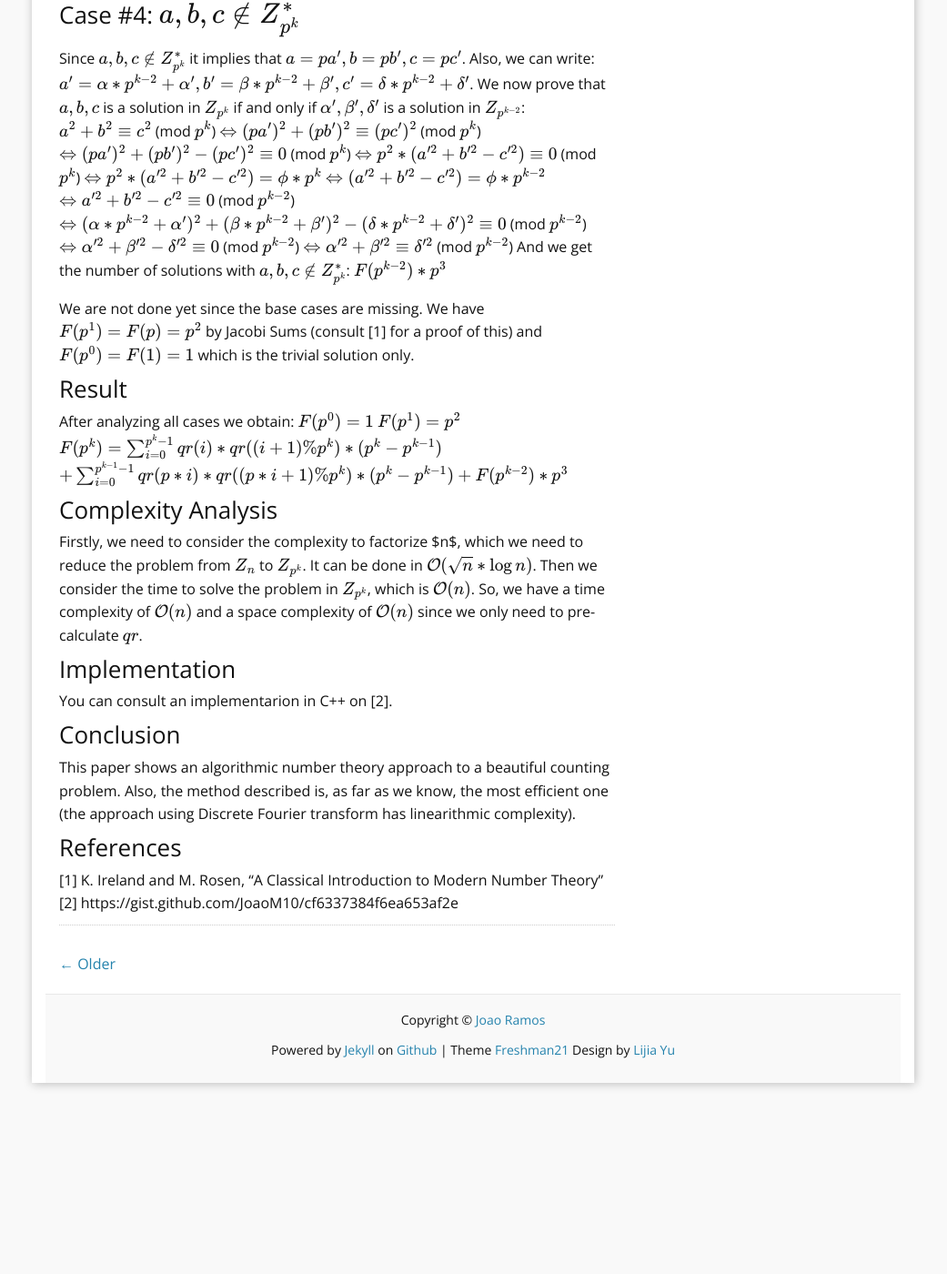
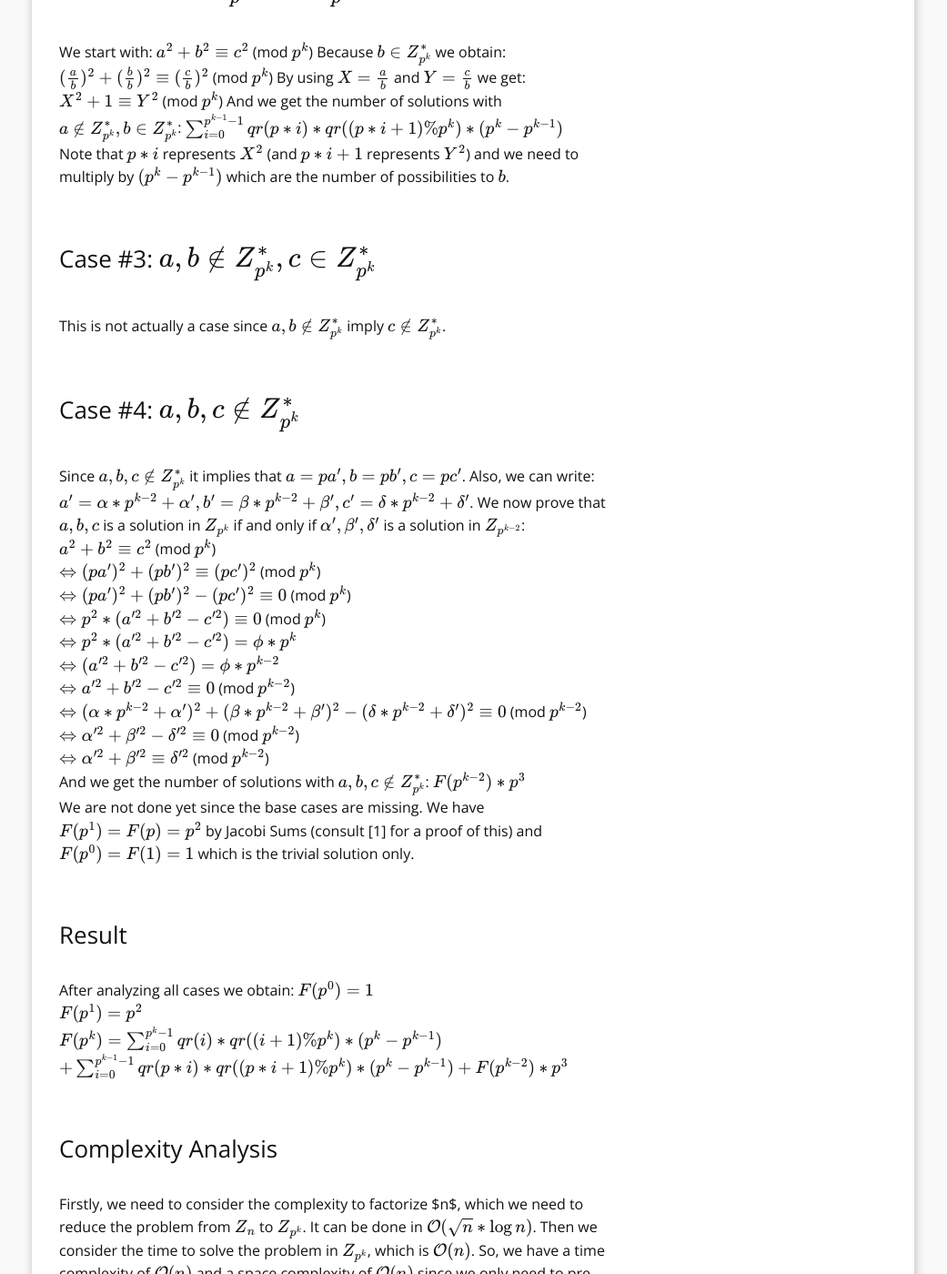
Before and after one commit to JoaoM10/JoaoM10.github.io, a Jekyll site: the page built from _posts/2015-04-18-pythagorean_triples.md, in a window 1280 px wide and 1400 px high, scrolled down 1345 px. Shown: the whole window at 91% size, without its empty margins (120-1161 px from the left). Built offline with Jekyll 4.4.1, drawn with Linux system fonts in a browser that asks for light colours; formulas are drawn with MathJax 3; comment, search, counter and statistics services are not loaded; before the commit the page ends 2565 px from its top, so only the background shows below that.

Commit message:
fix triples post

```diff
--- a/_posts/2015-04-18-pythagorean_triples.md
+++ b/_posts/2015-04-18-pythagorean_triples.md
@@ -10,29 +10,29 @@ comments: true
 
 
 ## Counting Pythagorean Triples in $$Z_n$$
-
+<br>
 To count the number of pythagorean triples in $$Z_n$$ we start by reducing this problem to the problem of counting pythagorean triples in $$Z_{p^k}$$, for some primes $$p$$ and positive integer $$k$$.
 Lets start by define $F(n)$ as the number of solutions to the equation:
 	$$a^2 + b^2 \equiv c^2$$ (mod $$n$$)
-
-
-
+<br>
+<br>
+<br>
 ### Reduction to $$Z_{p^k}$$
-
+<br>
 To reduce our problem to the same one but in $$Z_{p^k}$$ we can apply the Chinese Remainder Theorem.
 Let $$n = p_1^{e_1}...p_r^{e_r}$$ be the prime decomposition of $$n$$, with $$p_i \ne p_j \forall i, j$$. We have:
 	$$F(n) = \prod_{i=1}^r F(p_i^{e_i})$$
-
-
-
+<br>
+<br>
+<br>
 ### Counting in $$Z_{p^k}$$
-
+<br>
 To count the pythagorean triples in $$Z_{p^k}$$ we will procede using case analysis. Lets start by define $$qr(i)$$ as the number of quadratic residues congruent to $$i$$ modulo $$p^k$$.
-
-
-
+<br>
+<br>
+<br>
 ### Case #1: $$a \in Z_{p^k}^*$$
-
+<br>
 We start with:
 	$$a^2 + b^2 \equiv c^2$$ (mod $$p^k$$)
 Because $$a \in Z_{p^k}^*$$ we obtain:
@@ -41,13 +41,13 @@ By using $$X = \frac{b}{a}$$ and $$Y = \frac{c}{a}$$ we get:
 	$$1 + X^2 \equiv Y^2$$ (mod $$p^k$$)
 And we get the number of solutions with $$a \in Z_{p^k}^*$$:
 	$$\sum_{i=0}^{p^k - 1} qr(i) * qr((i + 1) \% p^k) * (p^k - p^{k - 1})$$
-
+<br>
 Note that $$i$$ represents $$X^2$$ (and $$i + 1$$ represents $$Y^2$$) and we need to multiply by $$(p^k - p^{k - 1})$$ which are the number of possibilities to $$a$$.
-
-
-
+<br>
+<br>
+<br>
 ### Case #2: $$a \notin Z_{p^k}^*, b \in Z_{p^k}^*$$
-
+<br>
 We start with:
 	$$a^2 + b^2 \equiv c^2$$ (mod $$p^k$$)
 Because $$b \in Z_{p^k}^*$$ we obtain:
@@ -56,69 +56,69 @@ By using $$X = \frac{a}{b}$$ and $$Y = \frac{c}{b}$$ we get:
 	$$X^2 + 1 \equiv Y^2$$ (mod $$p^k$$)
 And we get the number of solutions with $$a \notin Z_{p^k}^*, b \in Z_{p^k}^*$$:
 	$$\sum_{i=0}^{p^{k - 1} - 1} qr(p * i) * qr((p * i + 1) \% p^k) * (p^k - p^{k - 1})$$
-
+<br>
 Note that $$p*i$$ represents $$X^2$$ (and $$p*i + 1$$ represents $$Y^2$$) and we need to multiply by $$(p^k - p^{k - 1})$$ which are the number of possibilities to $$b$$.
-
-
-
+<br>
+<br>
+<br>
 ### Case #3: $$a,b \notin Z_{p^k}^*, c \in Z_{p^k}^*$$
-
+<br>
 This is not actually a case since $$a,b \notin Z_{p^k}^*$$ imply $$c \notin Z_{p^k}^*$$.
-
-
-
+<br>
+<br>
+<br>
 ### Case #4: $$a,b,c \notin Z_{p^k}^*$$
-
+<br>
 Since $$a,b,c \notin Z_{p^k}^*$$ it implies that $$a = pa', b = pb', c = pc'$$. Also, we can write: $$a' = \alpha * p^{k - 2} + \alpha', b' = \beta * p^{k - 2} + \beta', c' = \delta * p^{k - 2} + \delta'$$.
 We now prove that $$a, b, c$$ is a solution in $$Z_{p^k}$$ if and only if $$\alpha', \beta', \delta'$$ is a solution in $$Z_{p^{k - 2}}$$:
-	$$a^2 + b^2 \equiv c^2$$ (mod $$p^k$$)
-	$$\Leftrightarrow (pa')^2 + (pb')^2 \equiv (pc')^2$$ (mod $$p^k$$)
-	$$\Leftrightarrow (pa')^2 + (pb')^2 - (pc')^2 \equiv 0$$ (mod $$p^k$$)
-	$$\Leftrightarrow p^2 * (a'^2 + b'^2 - c'^2) \equiv 0$$ (mod $$p^k$$)
-	$$\Leftrightarrow p^2 * (a'^2 + b'^2 - c'^2) = \phi * p^k$$
-	$$\Leftrightarrow (a'^2 + b'^2 - c'^2) = \phi * p^{k - 2}$$
-	$$\Leftrightarrow a'^2 + b'^2 - c'^2 \equiv 0$$ (mod $$p^{k - 2}$$)
-	$$\Leftrightarrow (\alpha * p^{k - 2} + \alpha')^2 + (\beta * p^{k - 2} + \beta')^2 - (\delta * p^{k - 2} + \delta')^2 \equiv 0$$ (mod $$p^{k - 2}$$)
-	$$\Leftrightarrow \alpha'^2 + \beta'^2 - \delta'^2 \equiv 0$$ (mod $$p^{k - 2}$$)
-	$$\Leftrightarrow \alpha'^2 + \beta'^2 \equiv \delta'^2$$ (mod $$p^{k - 2}$$)
+	$$a^2 + b^2 \equiv c^2$$ (mod $$p^k$$)<br>
+	$$\Leftrightarrow (pa')^2 + (pb')^2 \equiv (pc')^2$$ (mod $$p^k$$)<br>
+	$$\Leftrightarrow (pa')^2 + (pb')^2 - (pc')^2 \equiv 0$$ (mod $$p^k$$)<br>
+	$$\Leftrightarrow p^2 * (a'^2 + b'^2 - c'^2) \equiv 0$$ (mod $$p^k$$)<br>
+	$$\Leftrightarrow p^2 * (a'^2 + b'^2 - c'^2) = \phi * p^k$$<br>
+	$$\Leftrightarrow (a'^2 + b'^2 - c'^2) = \phi * p^{k - 2}$$<br>
+	$$\Leftrightarrow a'^2 + b'^2 - c'^2 \equiv 0$$ (mod $$p^{k - 2}$$)<br>
+	$$\Leftrightarrow (\alpha * p^{k - 2} + \alpha')^2 + (\beta * p^{k - 2} + \beta')^2 - (\delta * p^{k - 2} + \delta')^2 \equiv 0$$ (mod $$p^{k - 2}$$)<br>
+	$$\Leftrightarrow \alpha'^2 + \beta'^2 - \delta'^2 \equiv 0$$ (mod $$p^{k - 2}$$)<br>
+	$$\Leftrightarrow \alpha'^2 + \beta'^2 \equiv \delta'^2$$ (mod $$p^{k - 2}$$)<br>
 And we get the number of solutions with $$a,b,c \notin Z_{p^k}^*$$:
 	$$F(p^{k - 2}) * p^3$$
-
+<br>
 We are not done yet since the base cases are missing. We have $$F(p^1) = F(p) = p^2$$ by Jacobi Sums (consult [1] for a proof of this) and $$F(p^0) = F(1) = 1$$ which is the trivial solution only.
-
-
-
+<br>
+<br>
+<br>
 ### Result
-
+<br>
 After analyzing all cases we obtain:
-$$F(p^0) = 1$$
-$$F(p^1) = p^2$$
-$$F(p^k) = \sum_{i=0}^{p^k - 1} qr(i) * qr((i + 1) \% p^k) * (p^k - p^{k - 1})$$
+$$F(p^0) = 1$$<br>
+$$F(p^1) = p^2$$<br>
+$$F(p^k) = \sum_{i=0}^{p^k - 1} qr(i) * qr((i + 1) \% p^k) * (p^k - p^{k - 1})$$<br>
 		$$ + \sum_{i=0}^{p^{k - 1} - 1} qr(p * i) * qr((p * i + 1) \% p^k) * (p^k - p^{k - 1}) + F(p^{k - 2}) * p^3$$
-
-
-
+<br>
+<br>
+<br>
 ### Complexity Analysis
-
+<br>
 Firstly, we need to consider the complexity to factorize $n$, which we need to reduce the problem from $$Z_n$$ to $$Z_{p^k}$$. It can be done in $$\mathcal{O}(\sqrt{n} * \log{}n)$$.
 Then we consider the time to solve the problem in $$Z_{p^k}$$, which is $$\mathcal{O}(n)$$.
 So, we have a time complexity of $$\mathcal{O}(n)$$ and a space complexity of $$\mathcal{O}(n)$$ since we only need to pre-calculate $$qr$$.
-
-
-
+<br>
+<br>
+<br>
 ### Implementation
-
+<br>
 You can consult an implementarion in C++ on [2].
-
-
-
+<br>
+<br>
+<br>
 ### Conclusion
-
+<br>
 This paper shows an algorithmic number theory approach to a beautiful counting problem. Also, the method described is, as far as we know, the most efficient one (the approach using Discrete Fourier transform has linearithmic complexity).
-
-
-
+<br>
+<br>
+<br>
 ### References
-
+<br>
 [1] K. Ireland and M. Rosen, "A Classical Introduction to Modern Number Theory"
 [2] https://gist.github.com/JoaoM10/cf6337384f6ea653af2e
```
